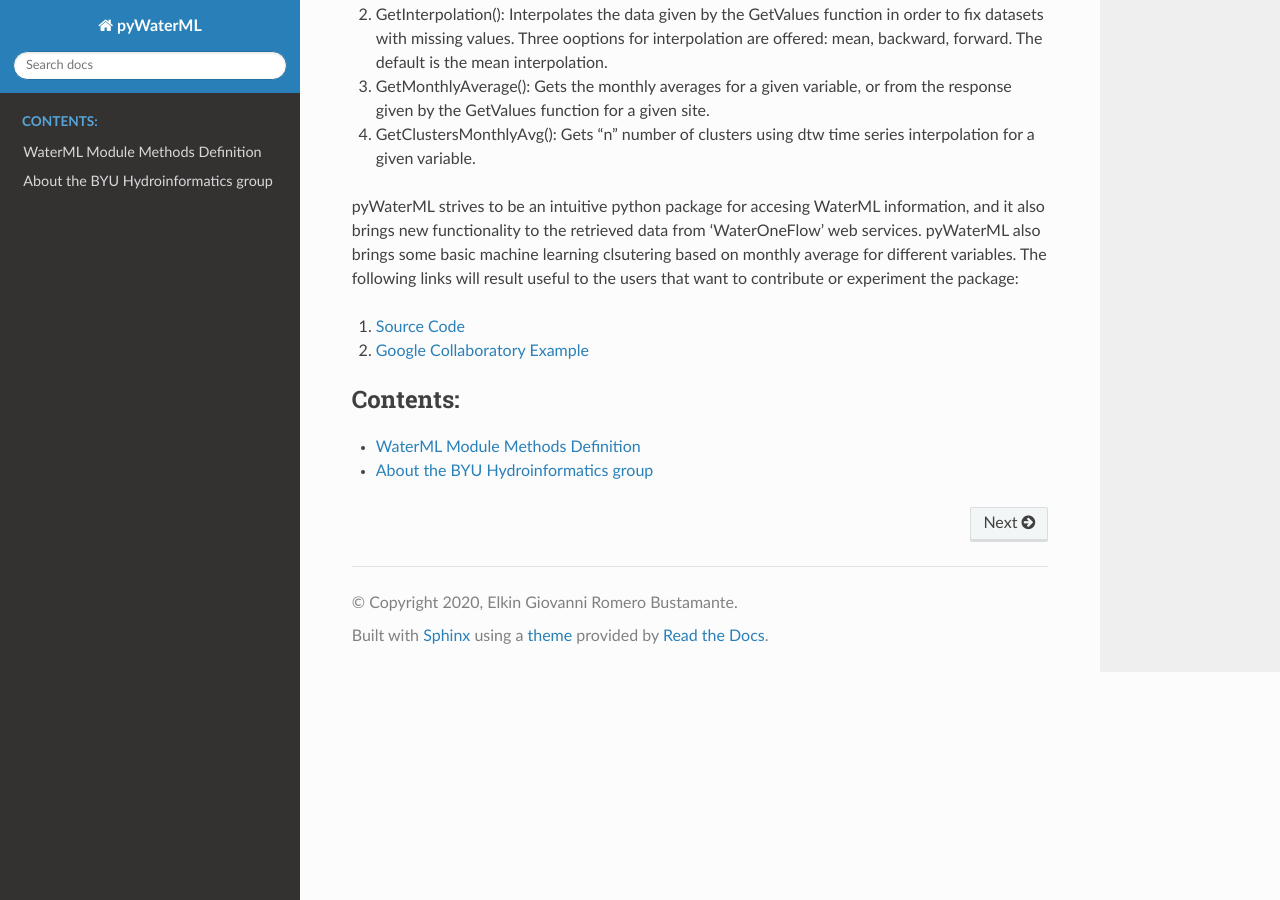
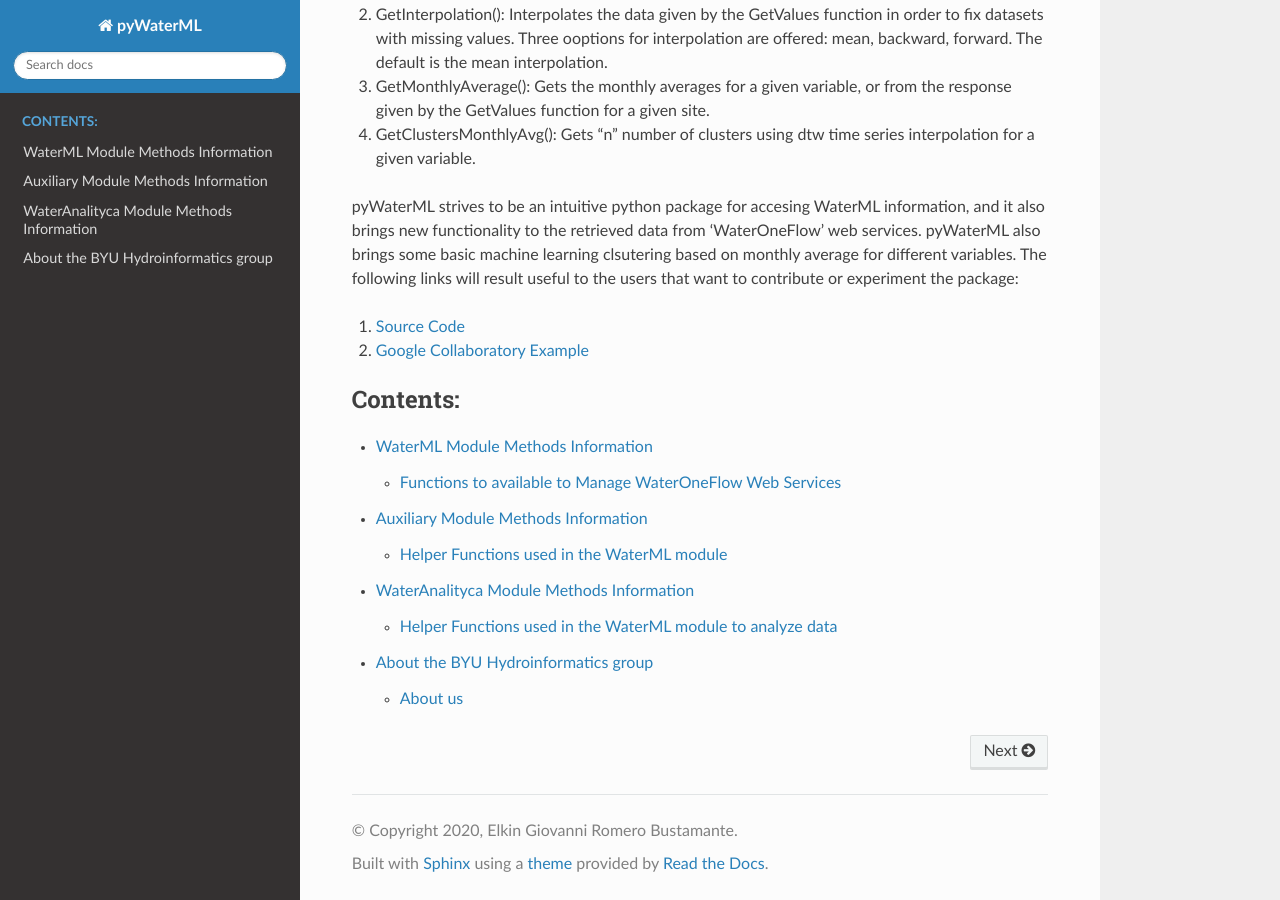
Before and after one commit to BYU-Hydroinformatics/pywaterml, a Sphinx documentation site: the page built from docs/index.rst, in a window 1280 px wide and 900 px high, scrolled down 997 px. Built offline with Sphinx 7.4.7 and the Read the Docs theme 2.0.0, drawn with Linux system fonts in a browser that asks for light colours.

Commit message:
New documentation files

```diff
--- /dev/null
+++ b/docs/analitica.rst
@@ -0,0 +1,10 @@
+=====================
+WaterAnalityca Module
+=====================
+
+Helper Functions used in the WaterML module to analyze data
+~~~~~~~~~~~~~~~~~~~~~~~~~~~~~~~~~~~~~~~~~~~~~~~~~~~~~~~~~~~
+
+.. automodule:: pywaterml.analyzeData
+   :members:
+   :private-members:
--- /dev/null
+++ b/docs/aux.rst
@@ -0,0 +1,10 @@
+================
+Auxiliary Module
+================
+
+Helper Functions used in the WaterML module
+~~~~~~~~~~~~~~~~~~~~~~~~~~~~~~~~~~~~~~~~~~~
+
+.. automodule:: pywaterml.aux
+   :members:
+   :private-members:
--- a/docs/index.rst
+++ b/docs/index.rst
@@ -32,9 +32,11 @@ The following links will result useful to the users that want to contribute or e
 2) `Google Collaboratory Example <https://colab.research.google.com/drive/1R9T-cu1l7KgXcNU7wLGfcUhKOOY0Ltvg#scrollTo=axKiaVU1pjQe>`__
 
 .. toctree::
-   :maxdepth: 1
+   :maxdepth: 2
    :name: mastertoc
    :caption: Contents:
 
-   WaterML Module Methods Definition <waterML>
-   About the BYU Hydroinformatics group<hydroinformatics>
+   WaterML Module Methods Information <waterML>
+   Auxiliary Module Methods Information <aux>
+   WaterAnalityca Module Methods Information <analitica>
+   About the BYU Hydroinformatics group <hydroinformatics>
--- a/docs/waterML.rst
+++ b/docs/waterML.rst
@@ -1,17 +1,9 @@
 ==============
-waterML
+waterML Module
 ==============
 
-Functions to perform WaterML operations
-~~~~~~~~~~~~~~~~~~~~~~~~~~~~~~~~~~~~~~~
+Functions to available to Manage WaterOneFlow Web Services
+~~~~~~~~~~~~~~~~~~~~~~~~~~~~~~~~~~~~~~~~~~~~~~~~~~~~~~~~~~
 
 .. automodule:: pywaterml.waterML
    :members:
-        AddService, ChangeService, GetSites, GetSitesByBoxObject, GetVariables, GetSiteInfo, GetValues, AvailableServices, GetWaterOneFlowServicesInfo
-   :noindex:
-
-Extra functionality to the WaterML operations
-~~~~~~~~~~~~~~~~~~~~~~~~~~~~~~~~~~~~~~~~~~~~~
-.. automodule:: pywaterml.waterML
-   :members:
-        GetSitesByVariable, GetInterpolation, GetMonthlyAverage, GetClustersMonthlyAvg
```
Also changed, not shown: docs/hydroinformatics.rst (+6 -5 lines), 1 other file.
